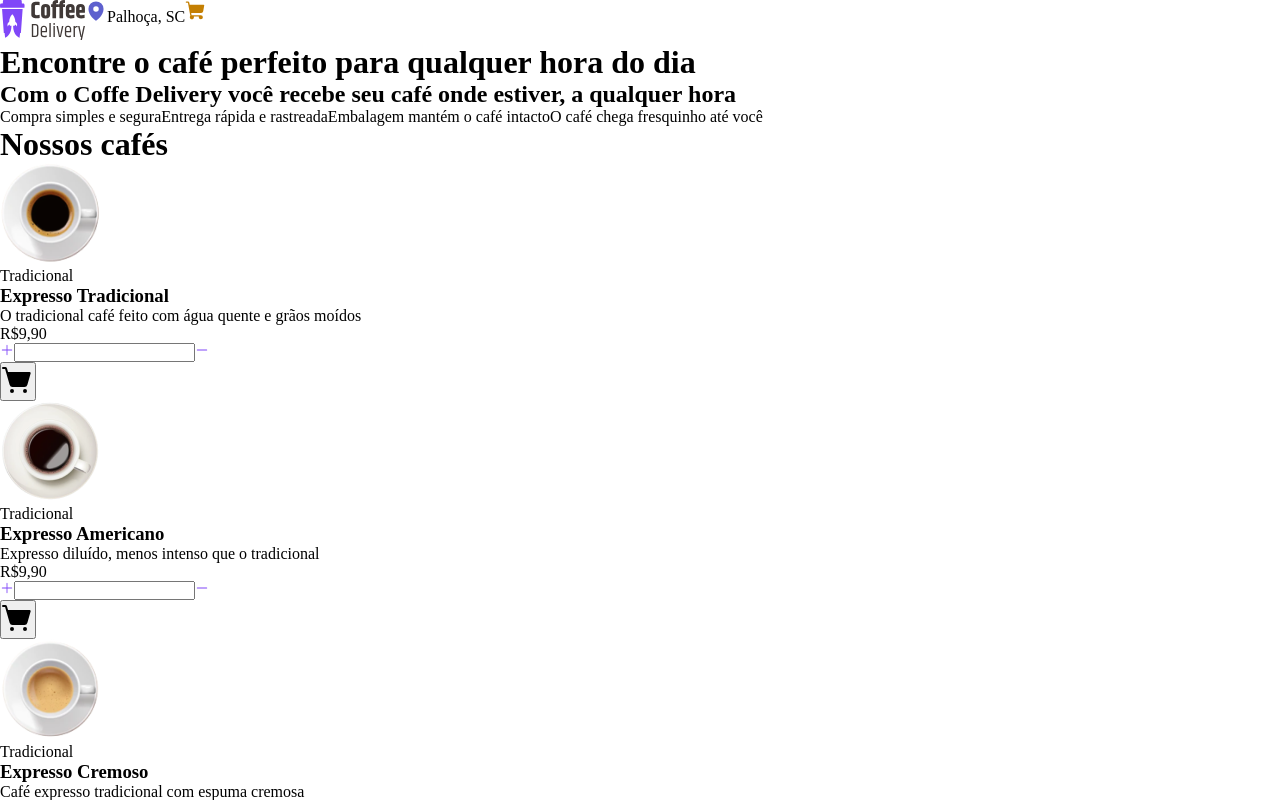
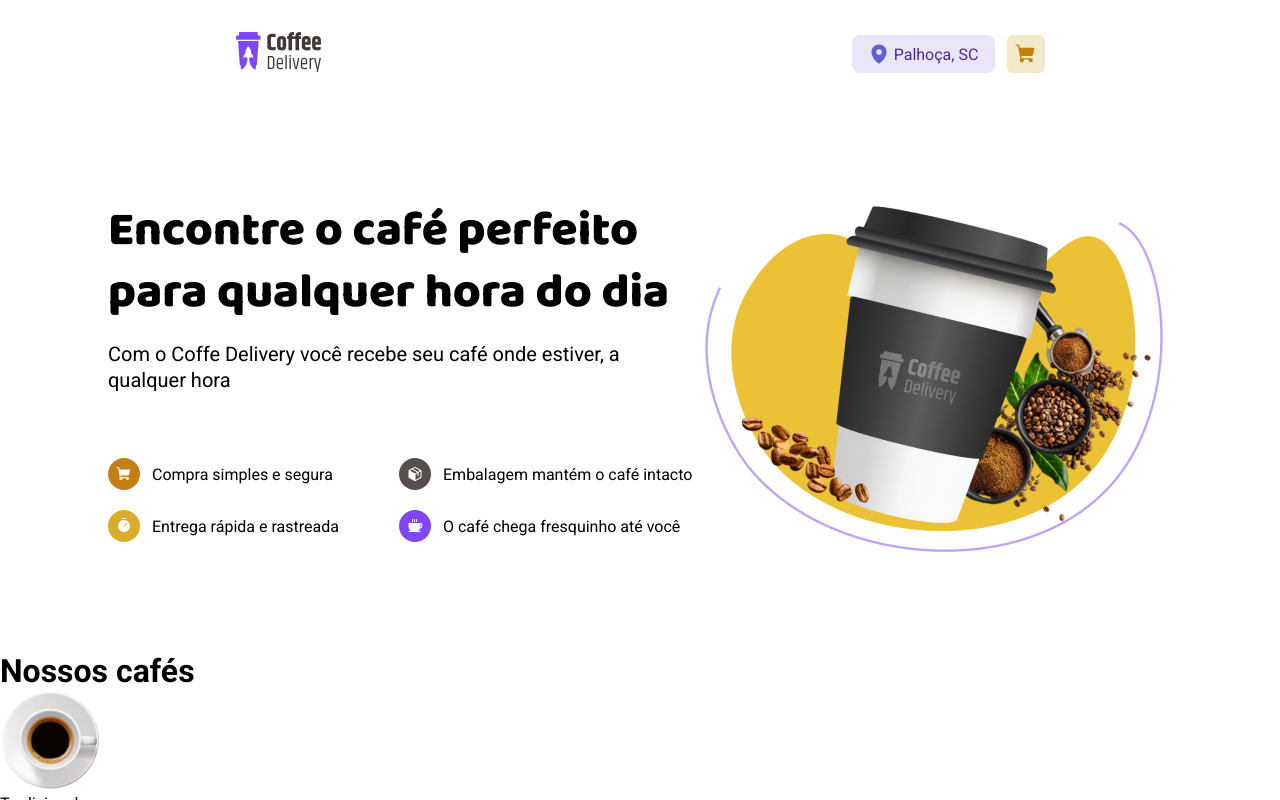
Before and after one commit to GabrielDias97/Coffee-Delivery, a React (Vite) app: page / in a window 1280 px wide. Shown: the top 800 px of the page. Built offline with nearby package versions, Linux system fonts and the light colour scheme.

Commit message:
Some adjustments to the header and visual part of the intro

```diff
--- a/src/Pages/Home/Intro/index.tsx
+++ b/src/Pages/Home/Intro/index.tsx
@@ -1,16 +1,42 @@
+import { Coffee, Package, ShoppingCart, Timer } from "phosphor-react";
+import { FeatureList, RightDiv, IntroDiv, IntroHeaders, LeftDiv } from "./styles";
+
 export function Intro() {
     return (
-        <div className="intro-div">
-            <div className="title">
-                <h1>Encontre o café perfeito para qualquer hora do dia</h1>
-                <h2>Com o Coffe Delivery você recebe seu café onde estiver, a qualquer hora</h2>
-            </div>
-            <div className="features">
-                <span>Compra simples e segura</span>
-                <span>Entrega rápida e rastreada</span>
-                <span>Embalagem mantém o café intacto</span>
-                <span>O café chega fresquinho até você</span>
-            </div>
-        </div>
+        <IntroDiv>
+                <LeftDiv>
+                <IntroHeaders>
+                    <h1>Encontre o café perfeito para qualquer hora do dia</h1>
+                    <p>Com o Coffe Delivery você recebe seu café onde estiver, a qualquer hora</p>
+                </IntroHeaders>
+                <FeatureList>
+                    <div id="featureListLeftDiv">
+                        <div id="simplePurchase">
+                            <span id="shoppingCartFeaturesIcon"><ShoppingCart size={16} color="#ffffff" weight="fill" /></span>
+                            Compra simples e segura
+                        </div>
+                        <div id="fastDelivery">
+                            <span id="timerFeaturesIcon"><Timer size={16} color="#ffffff" weight="fill" /></span>
+                            Entrega rápida e rastreada
+                        </div>
+                    </div>
+
+                    <div id="featureListRightDiv">
+                        <div id="packing">
+                            <span id="packageFeaturesIcon"><Package size={16} color="#ffffff" weight="fill" /></span>
+                            Embalagem mantém o café intacto
+                        </div>
+
+                        <div id="freshCoffee">
+                            <span id="coffeeFeaturesIcon"><Coffee size={16} color="#ffffff" weight="fill" /></span>
+                            O café chega fresquinho até você
+                        </div>
+                    </div>
+                </FeatureList>
+                </LeftDiv>
+                <RightDiv>
+                    <img src="/CoffeeIntro.png" alt="" />
+                </RightDiv>
+        </IntroDiv>
     )
 }
--- a/src/Pages/Home/Intro/styles.ts
+++ b/src/Pages/Home/Intro/styles.ts
@@ -0,0 +1,145 @@
+import  styled  from 'styled-components';
+
+export const IntroDiv = styled.div `
+  display: flex;
+  flex-direction: row;
+  justify-content: center;
+  height: 34rem;
+  padding: 92px 115px;
+  margin-right: 160px;
+  margin-left: 160px;
+`;
+
+export const LeftDiv = styled.div`
+
+
+  h1 {
+
+    font-family: 'Baloo 2', cursive;
+    font-size: 48px;
+    font-weight: 800;
+    line-height: 3.9rem;
+  }
+
+  p {
+    font-size: 20px;
+    line-height: 26px;
+  }
+`;
+
+export const RightDiv = styled.div `
+  display: flex;
+  justify-content: flex-end;
+  width: 533px;
+
+  img {
+    width: 29.75rem;
+    height: 22.5rem;
+  }
+`;
+
+export const IntroHeaders = styled.div `
+  display: flex;
+  flex-direction: column;
+  align-items: flex-start;
+  gap: 16px;
+  width: 36.75rem;
+  height: 12rem;
+  margin-bottom: 66px;
+`;
+
+export const FeatureList = styled.div `
+  display: flex;
+  gap: 20px;
+  width: 35.438rem;
+  height: 5.25rem;
+  font-size: 1rem;
+
+  #featureListLeftDiv{
+    display: flex;
+    flex-direction: column;
+  }
+
+  #simplePurchase {
+    display: flex;
+    align-items: center;
+    width: 14.438rem;
+    gap: 12px;
+    margin-right: 40px;
+    margin-bottom: 20px;
+  }
+
+  #shoppingCartFeaturesIcon {
+    display: flex;
+    flex-direction: row;
+    justify-content: center;
+    align-items: center;
+    width: 2rem;
+    height: 2rem;
+    border-radius: 1000px;
+    background-color: ${(props) => props.theme['yellow_dark']};
+  }
+
+  #fastDelivery {
+    display: flex;
+    align-items: center;
+    width: 14.438rem;
+    gap: 12px;
+    margin-right: 40px;
+    margin-bottom: 20px;
+  }
+
+  #timerFeaturesIcon {
+    display: flex;
+    flex-direction: row;
+    justify-content: center;
+    align-items: center;
+    width: 2rem;
+    height: 2rem;
+    border-radius: 1000px;
+    background-color: ${(props) => props.theme['yellow']};
+  }
+
+  #featureListRightDiv{
+    display: flex;
+    flex-direction: column;
+  }
+
+  #packing {
+    display: flex;
+    align-items: center;
+    width: 18.375rem;
+    gap: 12px;
+    margin-bottom: 20px;
+  }
+
+  #packageFeaturesIcon {
+    display: flex;
+    flex-direction: row;
+    justify-content: center;
+    align-items: center;
+    width: 2rem;
+    height: 2rem;
+    border-radius: 1000px;
+    background-color: ${(props) => props.theme['base_text']};
+  }
+
+  #freshCoffee {
+    display: flex;
+    align-items: center;
+    width: 18.375rem;
+    gap: 12px;
+    margin-bottom: 20px;
+  }
+
+  #coffeeFeaturesIcon {
+    display: flex;
+    flex-direction: row;
+    justify-content: center;
+    align-items: center;
+    width: 2rem;
+    height: 2rem;
+    border-radius: 1000px;
+    background-color: ${(props) => props.theme['purple']};
+  }
+`;
--- a/src/components/Header/index.tsx
+++ b/src/components/Header/index.tsx
@@ -1,18 +1,20 @@
 import { MapPin, ShoppingCart } from 'phosphor-react'
 import LogoCoffeDelivery  from '../../assets/Coffe-Delivery-logo.svg'
-import { HeaderContainer } from './styles'
+import { HeaderContainer, LocalizationInfo, ShoppingInfo, ShoppingCartDiv } from './styles'
 
 export function Header() {
     return (
         <HeaderContainer>
-            <div className='Logo'><img src={LogoCoffeDelivery} alt="Coffe Delivery logo" /></div>
-            <div className='Localization'>
-                <MapPin size={22} color="#5e60ce" weight="fill" />
-                <span className='city/state'>Palhoça, SC</span>
-            </div>
-            <div className="shopping-cart">
-                <ShoppingCart size={22} color="#c47f02" weight="fill" />
-            </div>
+            <div><img src={LogoCoffeDelivery} alt="Coffe Delivery logo" /></div>
+            <ShoppingInfo>
+                <LocalizationInfo>
+                    <MapPin size={22} color="#5e60ce" weight="fill" />
+                    <span>Palhoça, SC</span>
+                </LocalizationInfo>
+                <ShoppingCartDiv>
+                    <ShoppingCart size={22} color="#c47f02" weight="fill" />
+                </ShoppingCartDiv>
+            </ShoppingInfo>
         </HeaderContainer>
     )
 }
--- a/src/components/Header/styles.ts
+++ b/src/components/Header/styles.ts
@@ -2,5 +2,39 @@ import styled from 'styled-components';
 
 export const HeaderContainer = styled.div `
   display: flex;
+  align-items: center;
+  justify-content: space-around;
+  gap: 320px;
+  padding: 2rem 8.125rem;
+`;
 
+export const ShoppingInfo = styled.div `
+  display: flex;
+  align-items: center;
+  gap: 12px;
+  width: 12.063rem;
+  height: 2.375rem;
 `;
+
+export const LocalizationInfo = styled.div `
+  display: flex;
+  justify-content: center;
+  align-items: center;
+  gap: 4px;
+  width: 8.938rem;
+  height: 2.375rem;
+  padding: 8px;
+  border-radius: 8px;
+  background-color: ${(props) => props.theme['purple_light']};
+  color: ${(props) => props.theme['purple_dark']};;
+`;
+
+export const ShoppingCartDiv = styled.div `
+  display: flex;
+  justify-content: center;
+  width: 2.375rem;
+  height: 2.375rem;
+  padding: 8px;
+  border-radius: 6px;
+  background-color: ${(props) => props.theme['yellow_light']};
+`;
--- a/src/styles/global.ts
+++ b/src/styles/global.ts
@@ -5,5 +5,6 @@ export const GlobalStyle = createGlobalStyle`
     margin: 0;
     padding: 0;
     box-sizing: border-box;
+    font-family: 'Roboto', sans-serif;
   }
 `;
```
Also changed, not shown: public/CoffeeIntro.png (added).
